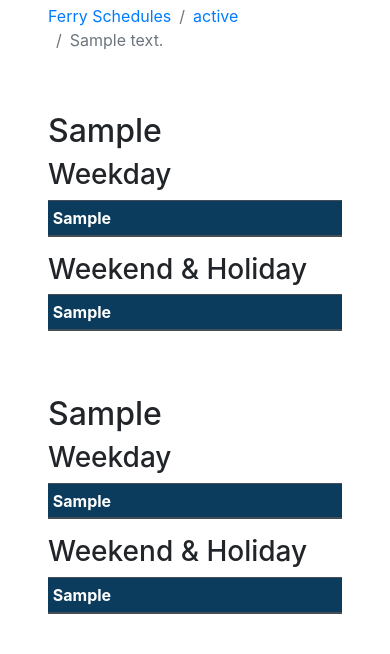
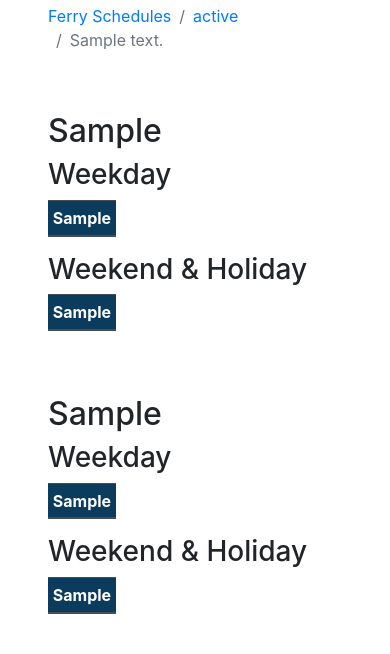
Before and after one commit to LuchaBeast/ferry-schedules, a Flask app: template ferryschedules/templates/weekday_weekend_holiday_schedule.html in a window 390 px wide. Shown: the part 280-934 px from the top of the page. Run offline with Flask 2, Linux system fonts and the light colour scheme; the template is opened without the code that fills it: most values are stand-ins (such as "Sample title", 1, 10 or a date in 2020); lists and menus that the app fills with data are empty; some libraries are stand-ins or nearby versions.

Commit message:
Add table-responsive-sm

```diff
--- a/ferryschedules/templates/daily_schedule.html
+++ b/ferryschedules/templates/daily_schedule.html
@@ -30,8 +30,8 @@
         {% if bremerton_schedule %}<p class="mx-3" style="font-size: 0.75rem;">* Based on Pacific Daylight Time</p>{% endif %}
         {% if kingston_schedule %}<p class="mx-3" style="font-size: 0.75rem;">* Based on Pacific Daylight Time</p>{% endif %}
     </div>
+{% endif %}
 
-{% endif %}
 <h2 class="mt-5">{{ h2_1 }}</h2>
     <div class="row">
         <div class="col">
--- a/ferryschedules/templates/weekday_weekend_holiday_schedule.html
+++ b/ferryschedules/templates/weekday_weekend_holiday_schedule.html
@@ -7,7 +7,7 @@
 
 {% block content %}
 {% if next_departures %}
-<h5>Next Departures</h5>
+<h2>Next Departures</h2>
     <div class="row py-3">
         <div class="col-sm">
             <div class="card departure-card">
@@ -39,7 +39,7 @@
         <div class="col-sm">
             <h3>Weekday</h3>
             <div class="hscroll">
-                <table class="table table-striped table-sm">
+                <table class="table table-striped table-sm table-responsive-sm">
                     <thead class="thead-dark">
                         <tr>
                             {% for table_header in weekday_schedule_1|first %}
@@ -67,7 +67,7 @@
         <div class="col-sm">
             <h3>Weekend & Holiday</h3>
             <div class="hscroll">
-                <table class="table table-striped table-sm">
+                <table class="table table-striped table-sm table-responsive-sm">
                     <thead class="thead-dark">
                         <tr>
                             {% for table_header in weekend_schedule_1|first %}
@@ -99,7 +99,7 @@
 
             <h3>Weekday</h3>
             <div class="hscroll">
-                <table class="table table-striped table-sm">
+                <table class="table table-striped table-sm table-responsive-sm">
                     <thead class="thead-dark">
                         <tr>
                             {% for table_header in weekday_schedule_2|first %}
@@ -127,7 +127,7 @@
         <div class="col-sm">
             <h3>Weekend & Holiday</h3>
             <div class="hscroll">
-                <table class="table table-striped table-sm">
+                <table class="table table-striped table-sm table-responsive-sm">
                     <thead class="thead-dark">
                         <tr>
                             {% for table_header in weekend_schedule_2|first %}
```
